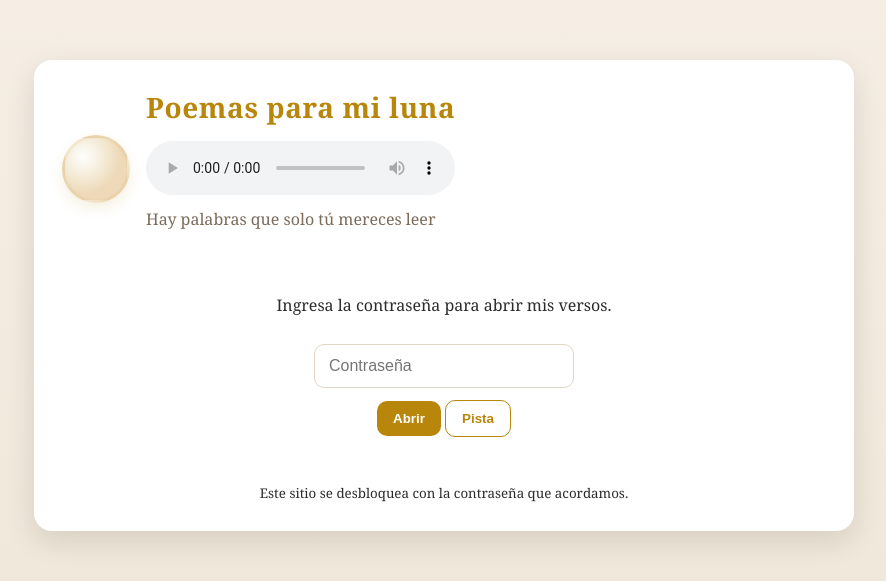
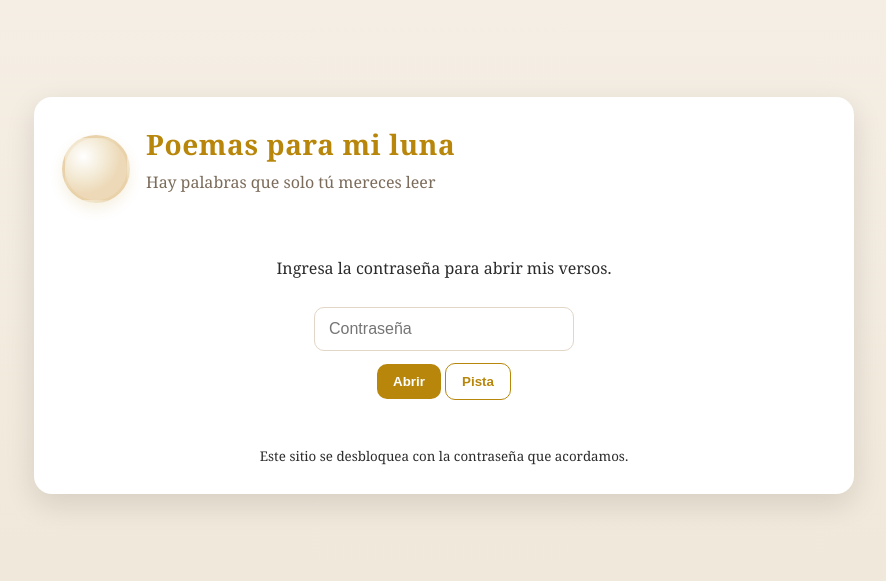
Before and after one commit to hzloid2000-alt/poemas_para_mi_luna, a plain HTML site: page index.html in a window 1280 px wide. Shown: the part 105-686 px from the top of the page, without its empty margins (196-1082 px from the left). Drawn offline with Linux system fonts and the light colour scheme.

Commit message:
index.html

```diff
--- a/index.html
+++ b/index.html
@@ -57,9 +57,7 @@
       <div class="moon" aria-hidden="true"></div>
       <div>
         <h1>Poemas para mi luna</h1>
-        <audio controls style="margin-top: 15px; width: 100%;">
-  <source src="poemas_audio.ogg" type="audio/ogg">
-  Tu navegador no soporta el elemento de audio.
+
 </audio>
 
         <p class="lead">Hay palabras que solo tú mereces leer</p>
```
